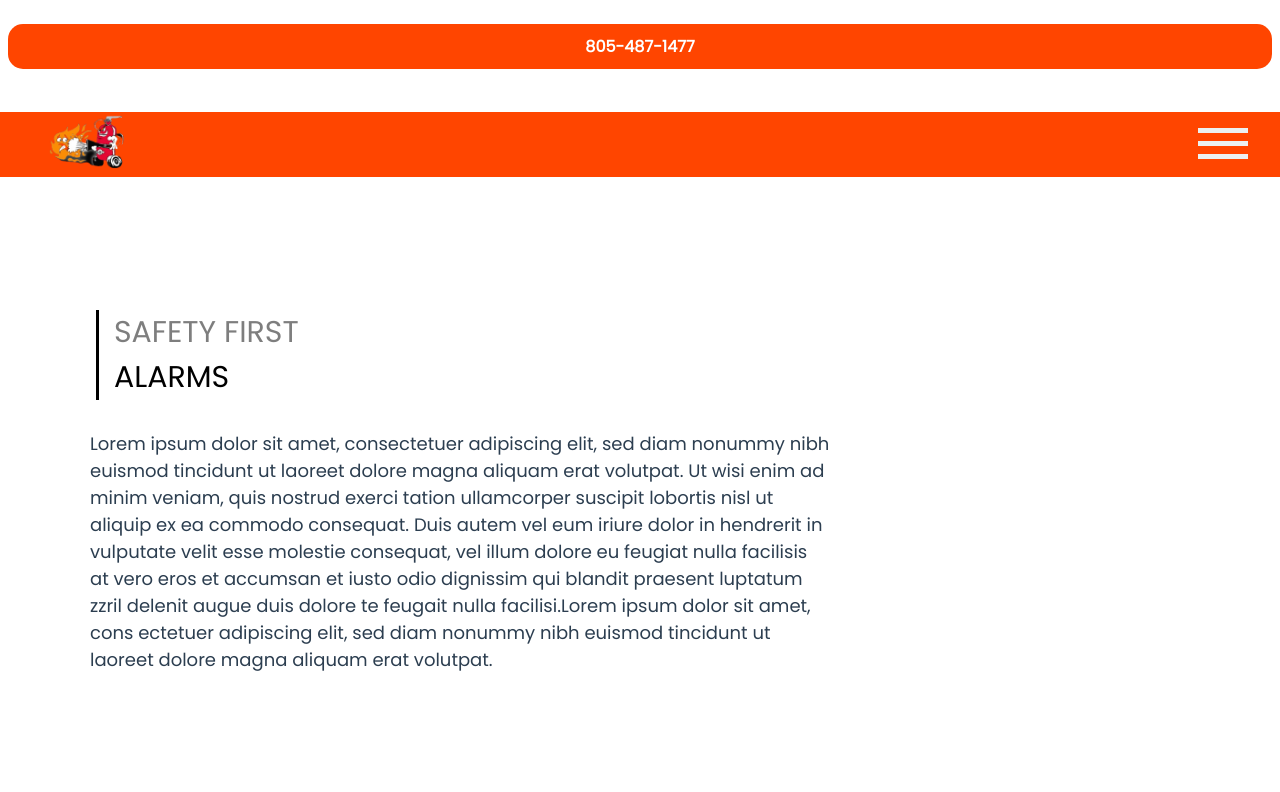
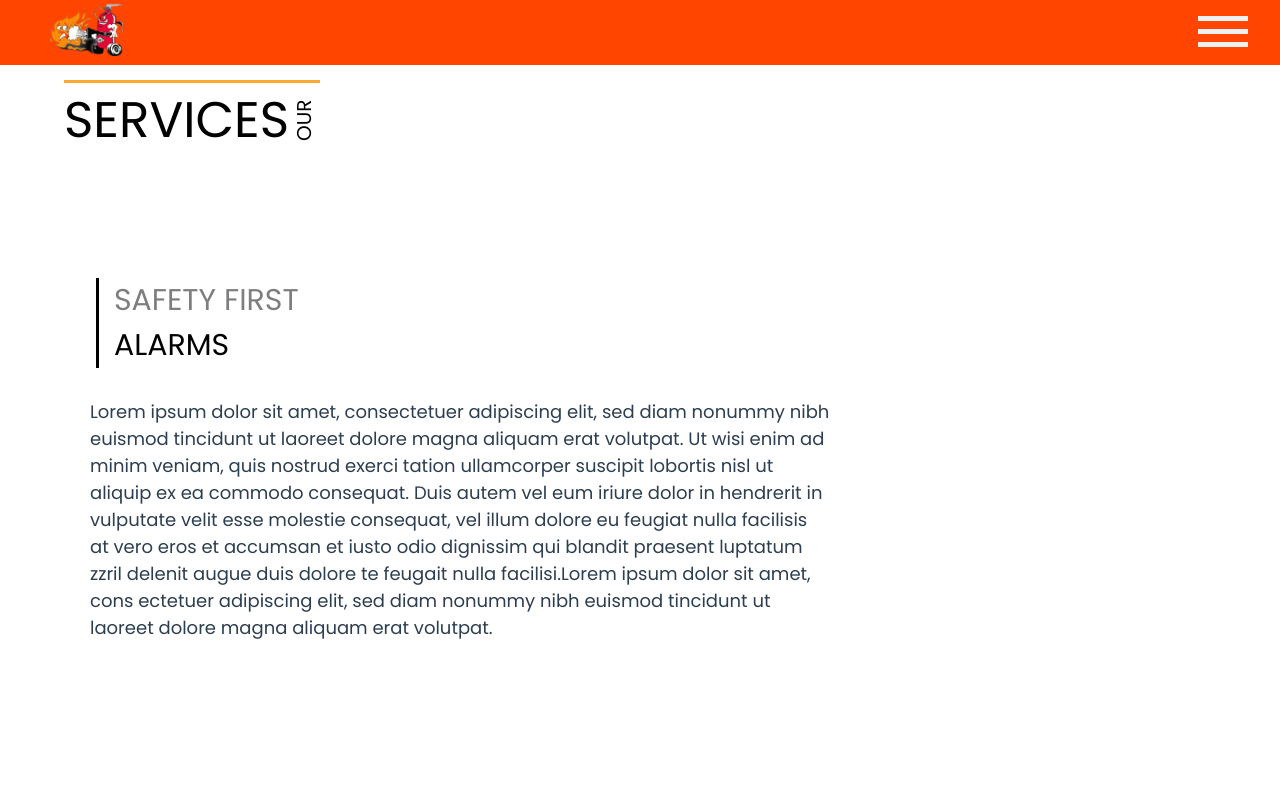
Before and after one commit to GavPierce/FirePro, a Vue app: page /Services in a window 1280 px wide. Shown: the top 792 px of the page. Built offline with nearby package versions, Linux system fonts and the light colour scheme.

Commit message:
feat fixed ourservices

```diff
--- a/src/pages/Services.vue
+++ b/src/pages/Services.vue
@@ -1,5 +1,5 @@
 <template>
-  <div>
+  <div class="wrapper">
     <div class="ourServices">
       <div class="Services">SERVICES</div>
       <div class="Our">OUR</div>
@@ -102,7 +102,6 @@ export default {
   padding-top: 0em;
   display: flex;
   margin-left: 4em;
-  margin-top: 7em;
 }
 .Services {
   font-size: 50px;
@@ -114,6 +113,11 @@ export default {
   writing-mode: vertical-rl;
   transform: rotate(180deg);
 }
+.wrapper {
+  position: relative;
+  top: 5em;
+}
+
 .OS-Intro {
   margin-left: 0.5em;
   font-size: 30px;
```
